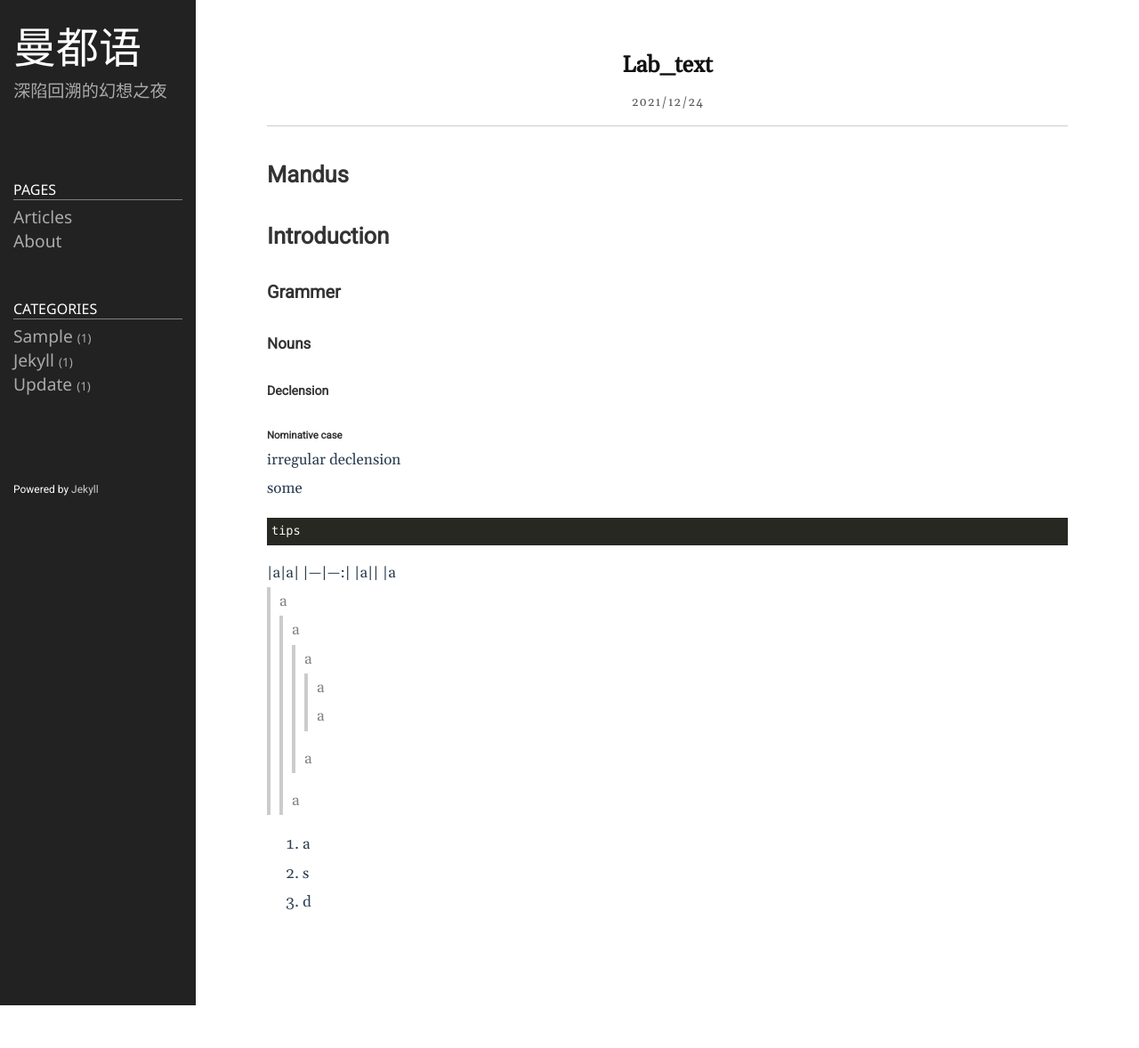
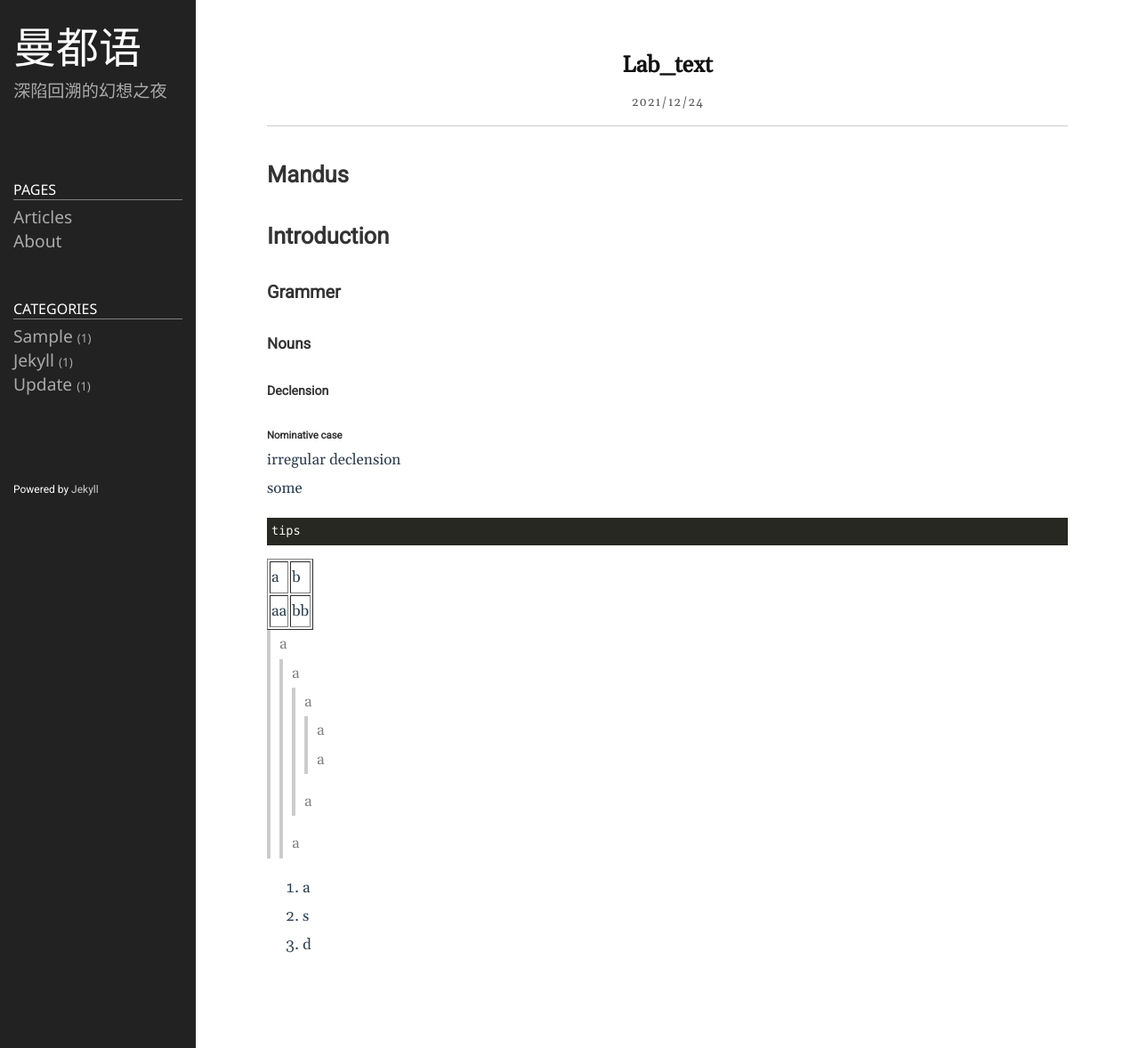
Before and after one commit to WenNianshuo/WenNianshuo.github.io, a Jekyll site: the page built from _posts/2021-12-25-lab.markdown, in a window 1280 px wide. Shown: the whole page at 89% size. Built offline with Jekyll 4.4.1, drawn with Linux system fonts in a browser that asks for light colours; before the commit the page ends 1130 px from its top, so only the background shows below that.

Commit message:
Update 2021-12-25-lab.markdown

````diff
--- a/_posts/2021-12-25-lab.markdown
+++ b/_posts/2021-12-25-lab.markdown
@@ -23,10 +23,16 @@ some
 ```
 tips
 ```
-|a|a|
-|---|---:|
-|a||
-|a
+<table border="1">
+    <tr>
+        <td>a</td>
+        <td>b</td>
+    </tr>
+    <tr>
+        <td>aa</td>
+        <td>bb</td>
+    </tr>
+</table>
 
 > a
 >> a
````
